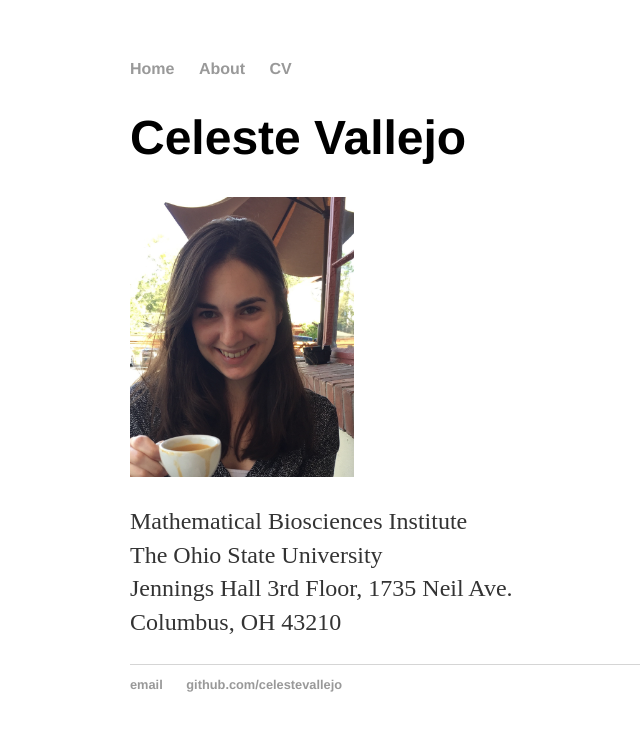
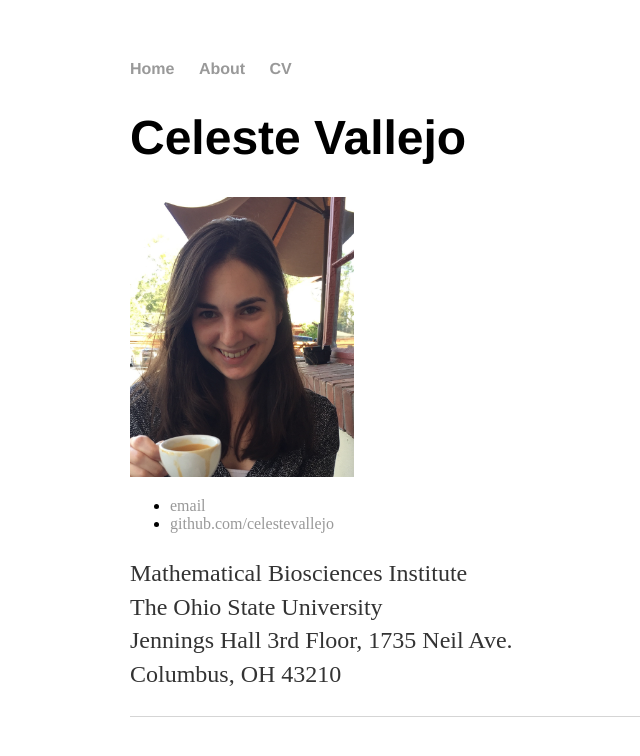
Before and after one commit to celestevallejo/celestevallejo.github.io, a Jekyll site: the page built from index.html, in a window 1280 px wide. Shown: the top 756 px of the page, without its empty margins (62-702 px from the left). Built offline with Jekyll 4.4.1, drawn with Linux system fonts in a browser that asks for light colours; some of the changed lines change nothing that is shown.

Commit message:
stylistic changes

```diff
--- a/_layouts/default.html
+++ b/_layouts/default.html
@@ -19,10 +19,6 @@
 
 			</div><!-- /.container -->
 			<footer>
-	    		<ul>
-	        		<li><a href="mailto:vallejo.26@osu.com">email</a></li>
-	        		<li><a href="https://github.com/celestevallejo">github.com/celestevallejo</a></li>
-				</ul>
 			</footer>
 		</body>
 	</html>
--- a/index.html
+++ b/index.html
@@ -6,4 +6,9 @@ title: Celeste Vallejo
 	<h1>Celeste Vallejo</h1>
 	<img src="images/cvallejo.jpg" alt="Celeste Vallejo image not shown" class="inline" width="25%" height="25%"/>
 </div><!-- /.blurb -->
+	    		<ul>
+	        		<li><a href="mailto:vallejo.26@osu.com">email</a></li>
+	        		<li><a href="https://github.com/celestevallejo">github.com/celestevallejo</a></li>
+				</ul>
+
 <p>Mathematical Biosciences Institute<br/>The Ohio State University<br/>Jennings Hall 3rd Floor, 1735 Neil Ave.<br/>Columbus, OH 43210<br/></p>
```
